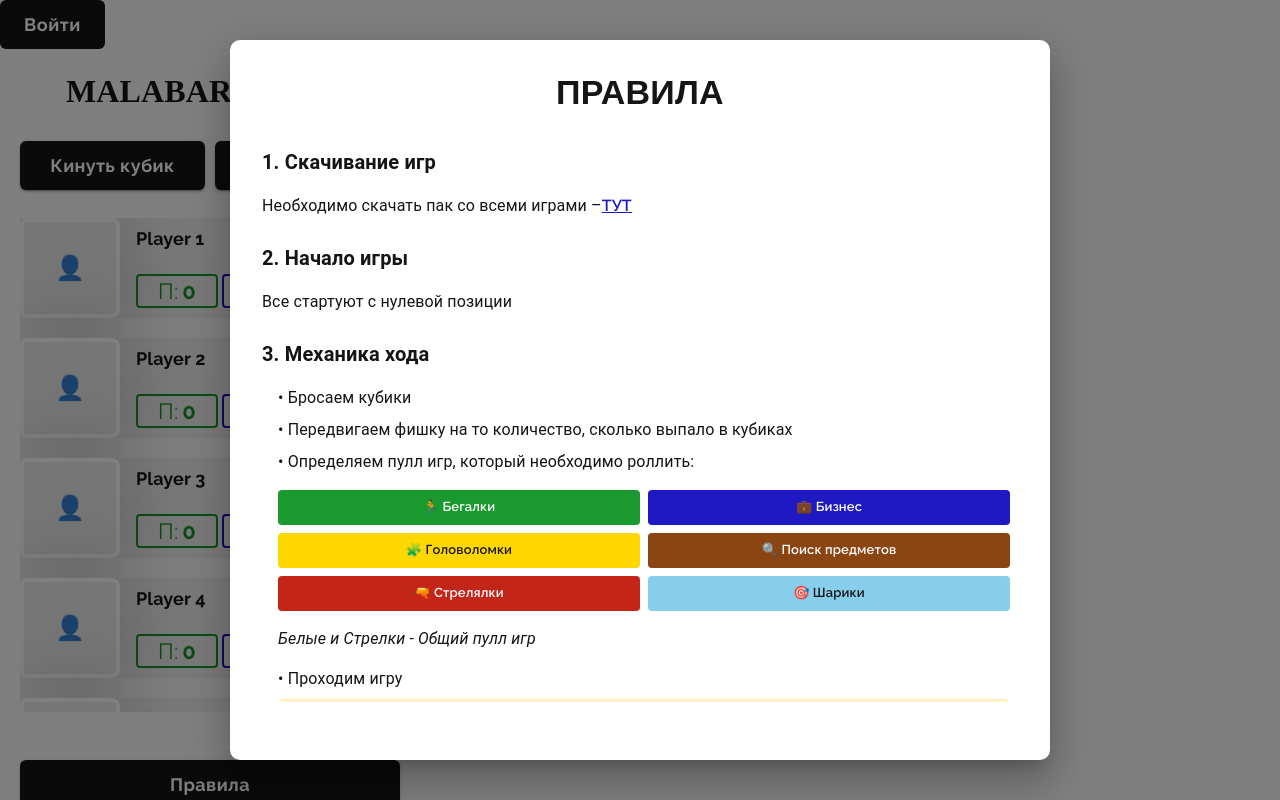
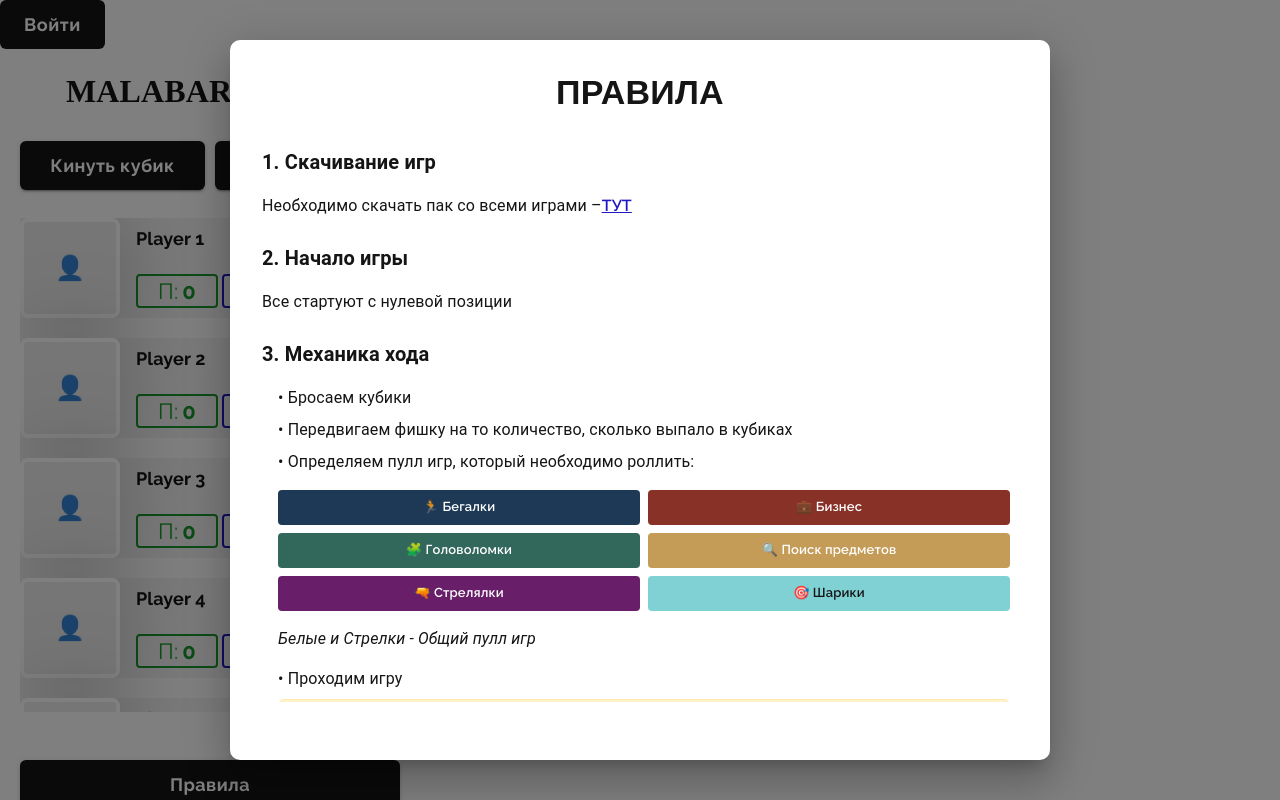
Before and after one commit to Slendi-i/malabar, a Next.js app: page / in a window 1280 px wide. Both pictures are taken after a click on the button "Правила". Shown: the top 800 px of the page. Built offline with nearby package versions, Linux system fonts and the light colour scheme; no server answers.

Commit message:
malabar v.1.2.9

```diff
--- a/components/PlayerProfileModal.js
+++ b/components/PlayerProfileModal.js
@@ -317,9 +317,22 @@ export default function PlayerProfileModal({ player, open, onClose, setPlayers,
                   alignItems: 'center',
                   justifyContent: 'center',
                   borderRadius: '4px',
-                  flexShrink: 0
+                  flexShrink: 0,
+                  overflow: 'hidden'
                 }}>
-                  {/* Иконка Twitch */}
+                  <img
+                    src="https://static.vecteezy.com/system/resources/previews/023/986/749/large_2x/twitch-logo-twitch-logo-transparent-twitch-icon-transparent-free-free-png.png"
+                    alt="Twitch"
+                    style={{
+                      width: '100%',
+                      height: '100%',
+                      objectFit: 'contain',
+                      padding: '4px'
+                    }}
+                    onError={(e) => {
+                      e.target.style.display = 'none';
+                    }}
+                  />
                 </Box>
                 <TextField
                   value={socialLinks.twitch}
@@ -341,9 +354,22 @@ export default function PlayerProfileModal({ player, open, onClose, setPlayers,
                   alignItems: 'center',
                   justifyContent: 'center',
                   borderRadius: '4px',
-                  flexShrink: 0
+                  flexShrink: 0,
+                  overflow: 'hidden'
                 }}>
-                  {/* Иконка Telegram */}
+                  <img
+                    src="https://cdn.freelance.ru/images/att/1840377_900_600.png"
+                    alt="Telegram"
+                    style={{
+                      width: '100%',
+                      height: '100%',
+                      objectFit: 'contain',
+                      padding: '4px'
+                    }}
+                    onError={(e) => {
+                      e.target.style.display = 'none';
+                    }}
+                  />
                 </Box>
                 <TextField
                   value={socialLinks.telegram}
@@ -365,9 +391,22 @@ export default function PlayerProfileModal({ player, open, onClose, setPlayers,
                   alignItems: 'center',
                   justifyContent: 'center',
                   borderRadius: '4px',
-                  flexShrink: 0
+                  flexShrink: 0,
+                  overflow: 'hidden'
                 }}>
-                  {/* Иконка Discord */}
+                  <img
+                    src="https://media.moddb.com/images/members/5/4563/4562559/profile/Discord-Logo.png"
+                    alt="Discord"
+                    style={{
+                      width: '100%',
+                      height: '100%',
+                      objectFit: 'contain',
+                      padding: '4px'
+                    }}
+                    onError={(e) => {
+                      e.target.style.display = 'none';
+                    }}
+                  />
                 </Box>
                 <TextField
                   value={socialLinks.discord}
@@ -500,7 +539,7 @@ export default function PlayerProfileModal({ player, open, onClose, setPlayers,
                   </Typography>
                 </Box>
 
-                {/* Позиция */}
+                {/* Сумма кубиков */}
                 <Box sx={{
                   p: 1.5,
                   border: '2px solid #666666',
@@ -521,7 +560,7 @@ export default function PlayerProfileModal({ player, open, onClose, setPlayers,
                       fontSize: '15px',
                       fontWeight: 500
                     }}>
-                      Позиция
+                      Сумма кубиков
                     </Typography>
                   </Box>
                   <Typography sx={{
--- a/components/RulesModal.js
+++ b/components/RulesModal.js
@@ -89,7 +89,7 @@ export default function RulesModal({ open, onClose }) {
               {/* Цветные блоки категорий */}
               <Box sx={{ display: 'grid', gridTemplateColumns: 'repeat(2, 1fr)', gap: 1, mb: 2 }}>
                 <Box sx={{
-                  bgcolor: '#1A992E',
+                  bgcolor: '#1e3955',
                   color: 'white',
                   p: 1,
                   borderRadius: '4px',
@@ -99,7 +99,7 @@ export default function RulesModal({ open, onClose }) {
                   🏃 Бегалки
                 </Box>
                 <Box sx={{
-                  bgcolor: '#1F19C3',
+                  bgcolor: '#873127',
                   color: 'white',
                   p: 1,
                   borderRadius: '4px',
@@ -109,8 +109,8 @@ export default function RulesModal({ open, onClose }) {
                   💼 Бизнес
                 </Box>
                 <Box sx={{
-                  bgcolor: '#FFD700',
-                  color: '#151515',
+                  bgcolor: '#32675b',
+                  color: 'white',
                   p: 1,
                   borderRadius: '4px',
                   textAlign: 'center',
@@ -119,7 +119,7 @@ export default function RulesModal({ open, onClose }) {
                   🧩 Головоломки
                 </Box>
                 <Box sx={{
-                  bgcolor: '#8B4513',
+                  bgcolor: '#c49b57',
                   color: 'white',
                   p: 1,
                   borderRadius: '4px',
@@ -129,7 +129,7 @@ export default function RulesModal({ open, onClose }) {
                   🔍 Поиск предметов
                 </Box>
                 <Box sx={{
-                  bgcolor: '#C32519',
+                  bgcolor: '#681e68',
                   color: 'white',
                   p: 1,
                   borderRadius: '4px',
@@ -139,7 +139,7 @@ export default function RulesModal({ open, onClose }) {
                   🔫 Стрелялки
                 </Box>
                 <Box sx={{
-                  bgcolor: '#87CEEB',
+                  bgcolor: '#7fd1d4',
                   color: '#151515',
                   p: 1,
                   borderRadius: '4px',
```
